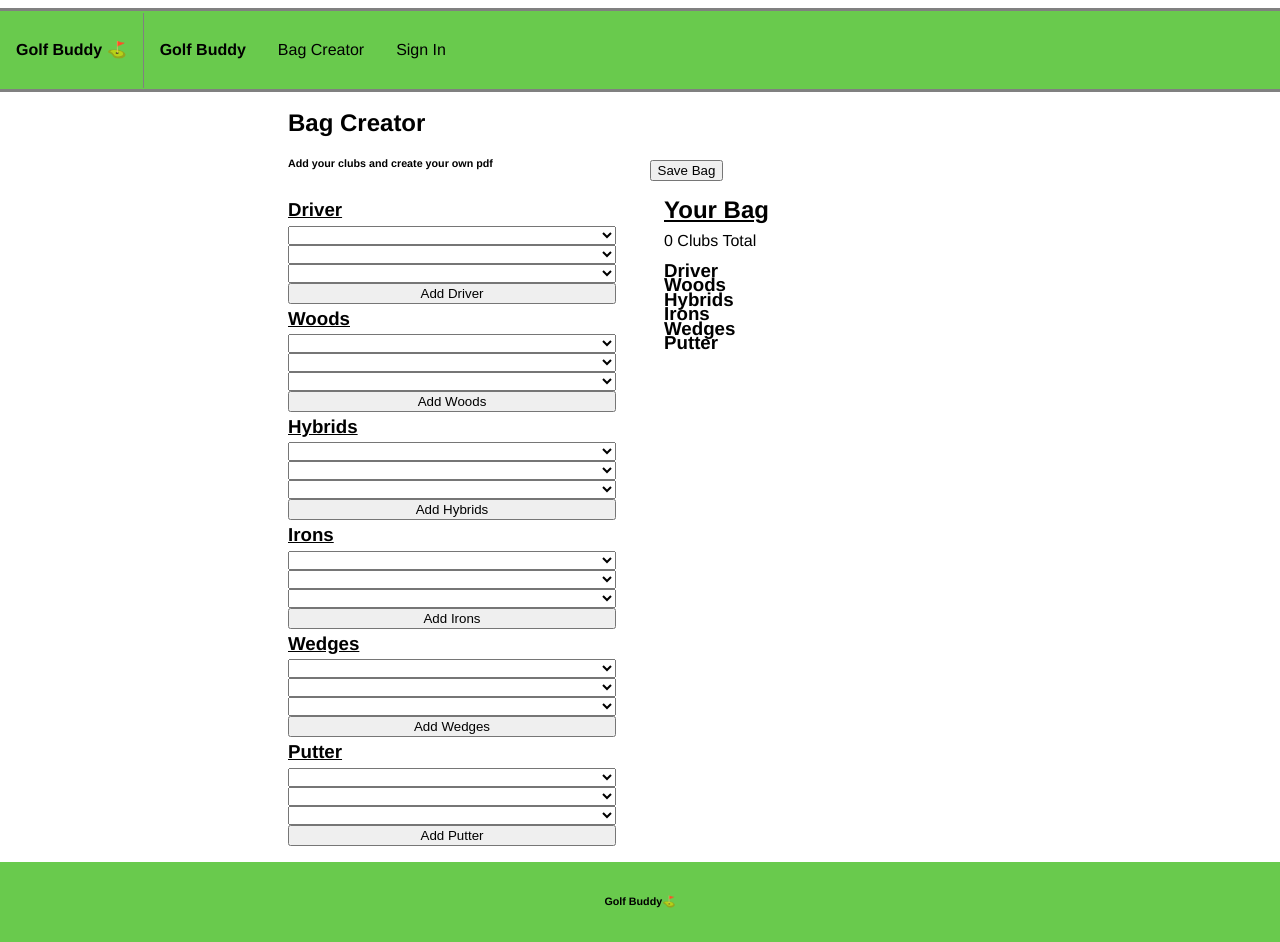
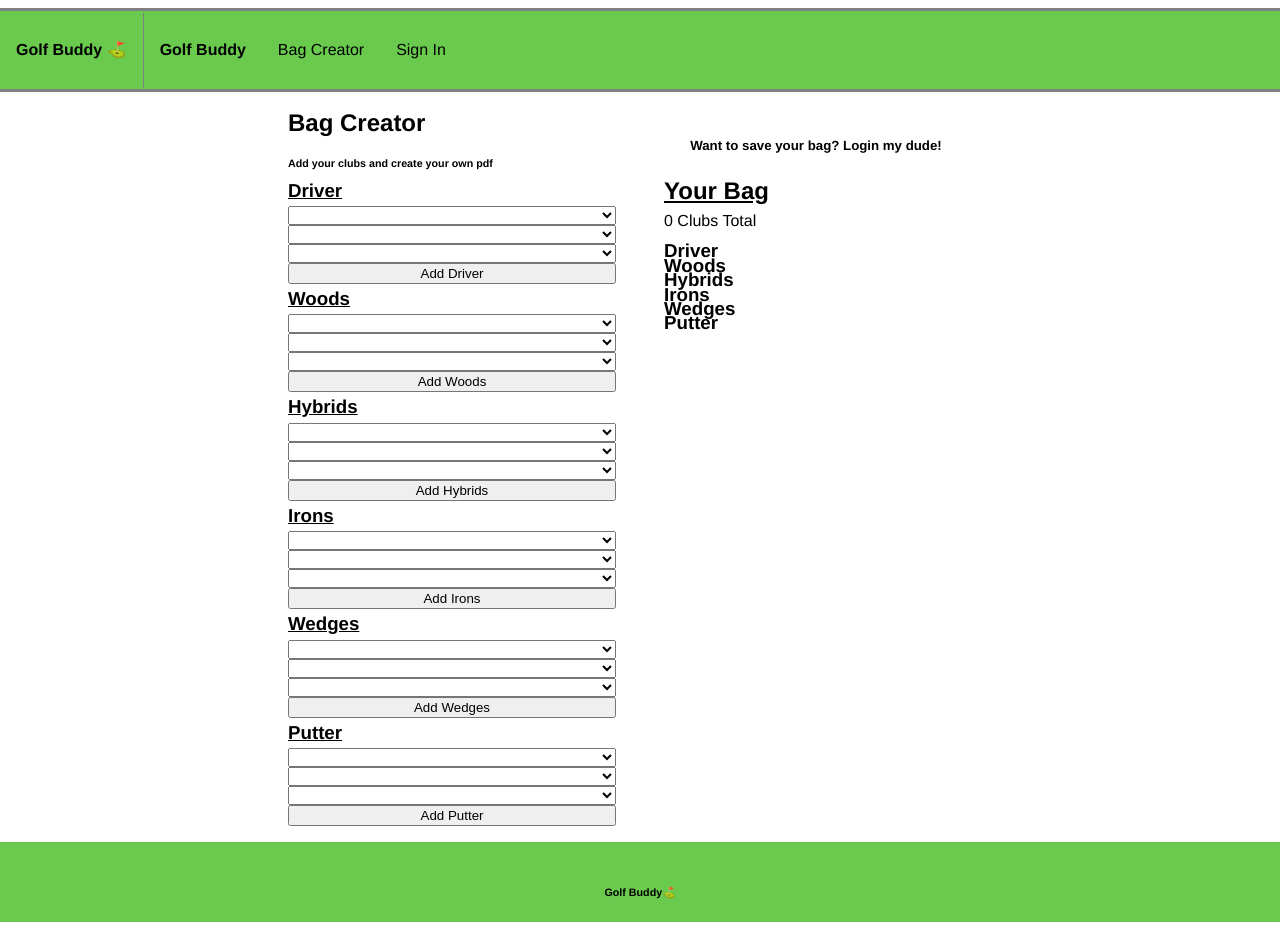
Before and after one commit to poplockndrop1t/golfBuddy, a React (Create React App) app: page /bagCreator in a window 1280 px wide. Built offline with nearby package versions, Linux system fonts and the light colour scheme.

Commit message:
Add conditional render for the bag creator comp

```diff
--- a/src/Components/BagCreator/BagCreator.css
+++ b/src/Components/BagCreator/BagCreator.css
@@ -1,4 +1,4 @@
-h4 {
+h6 {
   margin-bottom: .5em;
 }
 
@@ -11,6 +11,10 @@ h4 {
   display: flex;
 }
 
+.bagCreatorTitleContainer {
+  width: 50%;
+}
+
 .container {
   width: 55%;
   margin: 1em 0 1em 0;
@@ -19,7 +23,7 @@ h4 {
 }
 
 .usernameContainer {
-  min-width: 55%;
+  min-width: 50%;
   display: flex;
   justify-content: center;
   flex-direction: column;
--- a/src/Components/BagCreator/BagCreator.js
+++ b/src/Components/BagCreator/BagCreator.js
@@ -21,7 +21,13 @@ function BagCreator(props) {
   };
 
   function isLoggedIn(username) {
-    console.log('props', username);
+    if (username.length === 0) {
+      return (
+        <div className="usernameContainer">
+          <h5>Want to save your bag?  Login my dude!</h5>
+        </div>
+      )
+    } else {
       return (
         <div className="usernameContainer">
           <h4>{props.username.username}</h4>
@@ -29,11 +35,12 @@ function BagCreator(props) {
         </div>
       )
     }
+  }
 
   return (
     <div className="container">
       <div className="bagCreatorTopContainer">
-        <div>
+        <div className="bagCreatorTitleContainer">
           <h2>Bag Creator</h2>
           <h6>Add your clubs and create your own pdf</h6>
         </div>
```
Lines whose indentation alone changed are shown as unchanged.
